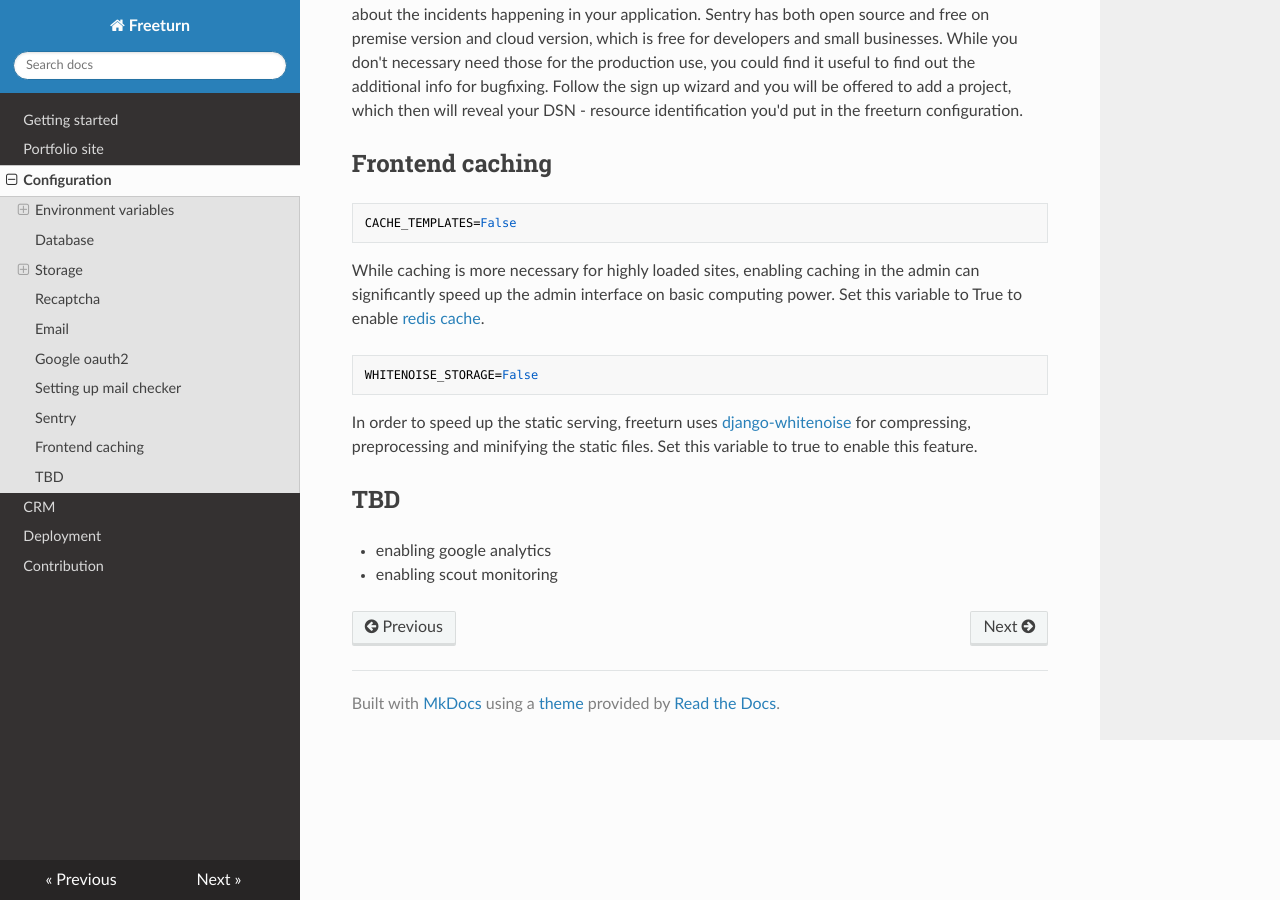
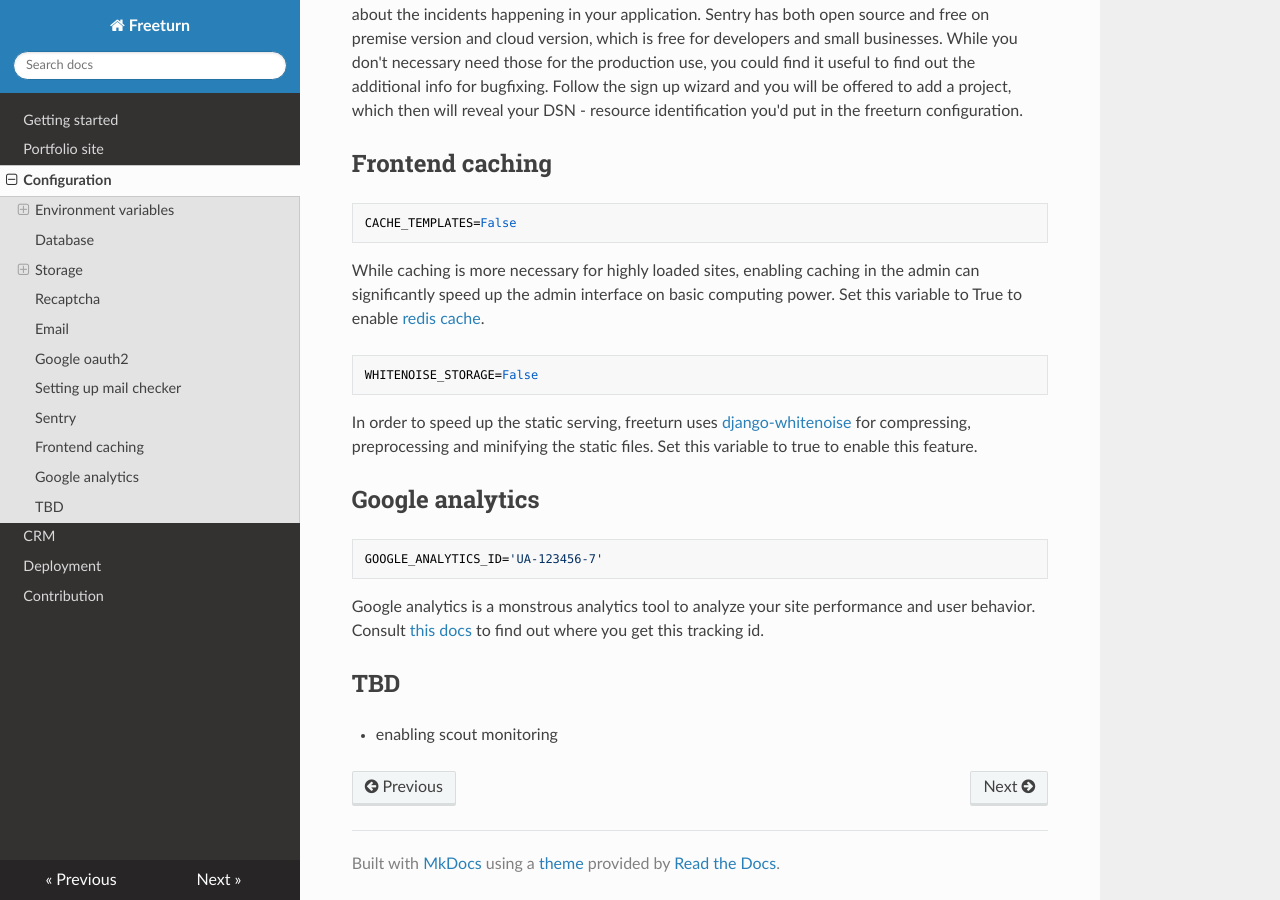
Before and after one commit to thorin-schiffer/freeturn, an MkDocs documentation site: the page built from docs/configuration.md, in a window 1280 px wide and 900 px high, scrolled down 3622 px. Built offline with MkDocs 1.6.1, drawn with Linux system fonts in a browser that asks for light colours; nearby versions of some CDN libraries.

Commit message:
Google analytics docs

````diff
--- a/docs/configuration.md
+++ b/docs/configuration.md
@@ -185,6 +185,14 @@ WHITENOISE_STORAGE=False
 In order to speed up the static serving, freeturn uses [django-whitenoise](http://whitenoise.evans.io/en/stable/) for
 compressing, preprocessing and minifying the static files. Set this variable to true to enable this feature.
 
+## Google analytics
+
+```python
+GOOGLE_ANALYTICS_ID='UA-123456-7'
+```
+
+Google analytics is a monstrous analytics tool to analyze your site performance and user behavior. Consult [this docs](https://support.google.com/analytics/thread/13109681?hl=en)
+to find out where you get this tracking id.
+
 ## TBD
-- enabling google analytics
 - enabling scout monitoring
````
